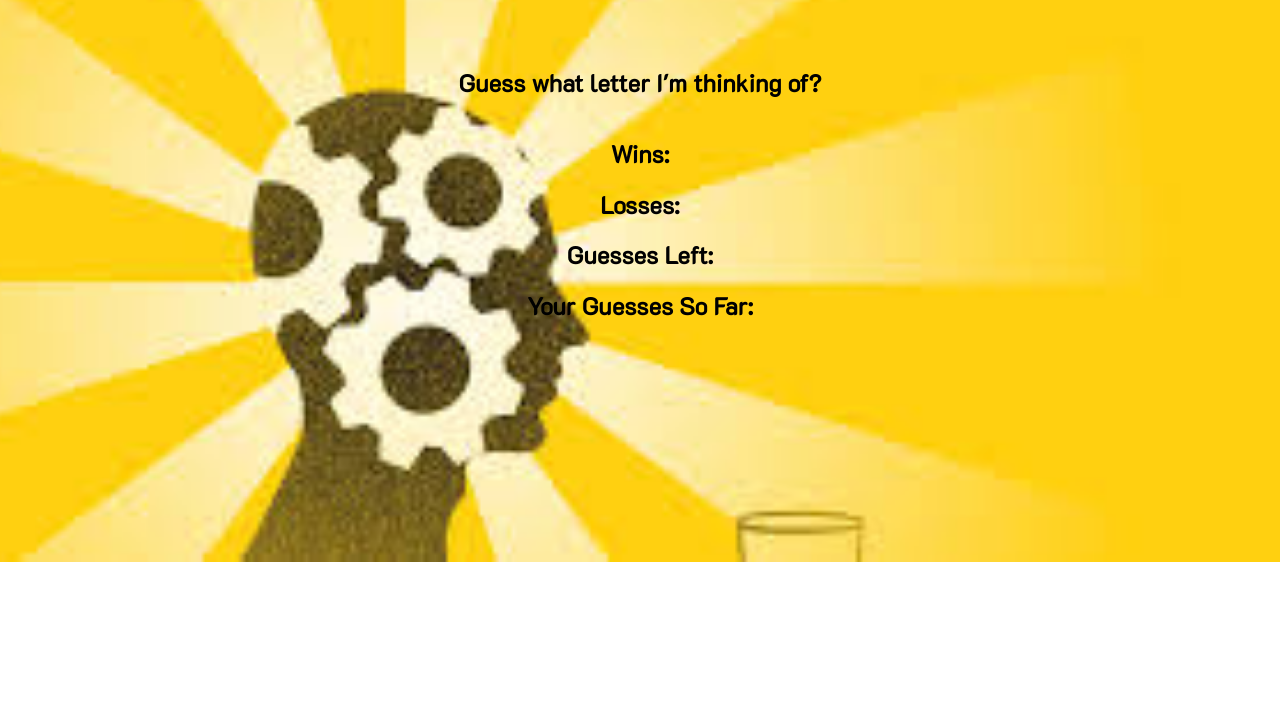
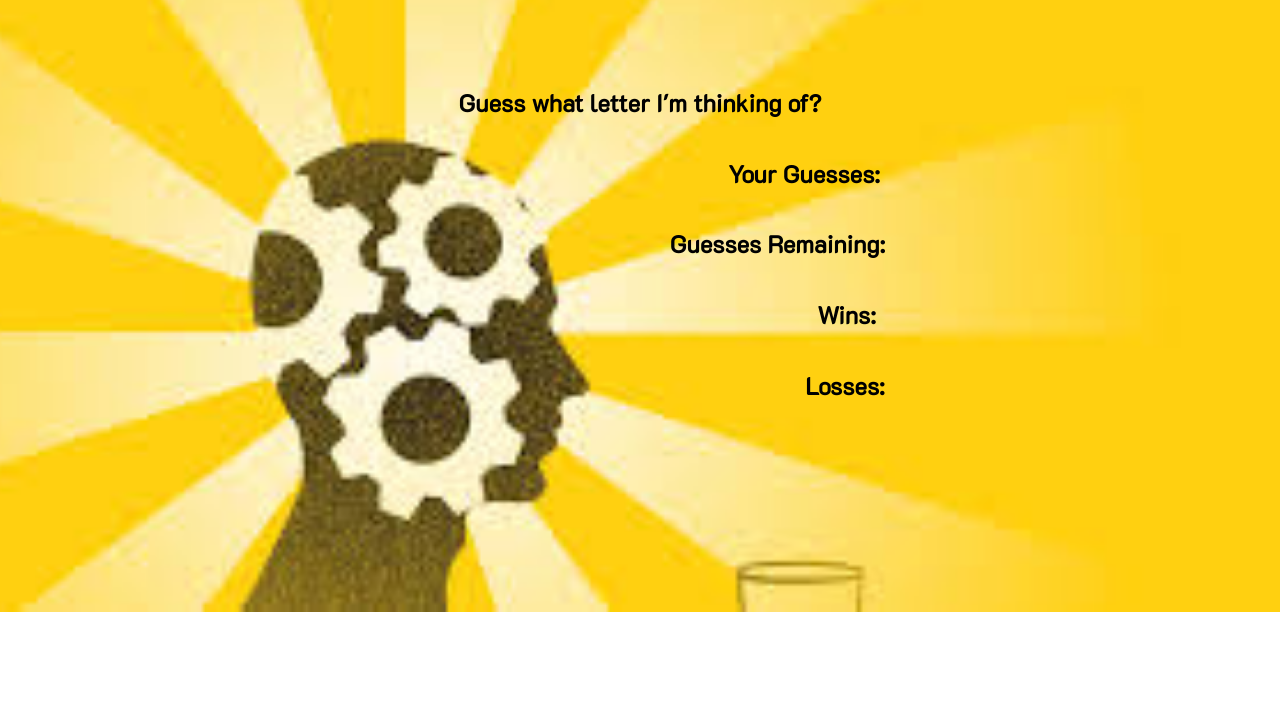
Before and after one commit to Techmama1/psychic-game, a plain HTML site: page index.html in a window 1280 px wide. Shown: the part 73-800 px from the top of the page. Drawn offline with Linux system fonts and the light colour scheme.

Commit message:
updating the css

```diff
--- a/index.html
+++ b/index.html
@@ -7,26 +7,28 @@
       <title>Psychic Game</title>
 
       <link rel="stylesheet" href="./style.css">
+
 </head>
 <body>
 
 
-    <h1>This is a Phychic Game </h1>
+    <h1>This is a Phychic Letter Game </h1>
     <div class="container">
 
     <h2>Guess what letter I'm thinking of? </h2>
 
-    <div class="container2">
+    <h2 id="guessSoFar"> Your Guesses:</h2>
+
+    <h2 id="guess"> Guesses Remaining: </h2>
+
     <h2 id="wins" > Wins: </h2>
 
     <h2 id="losses"> Losses: </h2>
 
-    <h2 id="guess"> Guesses Left: </h2>
+</div>
+<!-- </div> -->
 
-    <h2 id="guessSoFar"> Your Guesses So Far: </h2>
-</div>
-</div>
-    <script type="text/javascript">
+<script type="text/javascript">
 
 //You're going to make a game just like the one in the video. Essentially, the app randomly picks a letter, and the user has to guess which letter the app chose. Put the following text on your page:
 
--- a/style.css
+++ b/style.css
@@ -1,7 +1,7 @@
 @import url('https://fonts.googleapis.com/css?family=K2D');
 
 .container {
-   padding:40px;
+   padding:60px;
    display: flex;
    justify-content: right;
    flex-direction: column;
@@ -23,9 +23,22 @@ body {
 h1 {
     text-align: center;
     background-color: darkgoldenrod;
+    border: 40px;
 }
 
-.container2 {
-    text-align: center;
-    flex-direction: column-reverse;
+#guess {
+ padding-left: 275px;
 }
+
+#guessSoFar {
+    padding-left: 328px;
+
+}
+
+#wins {
+    padding-left: 413px;
+}
+
+#losses {
+    padding-left: 410px;
+}
```
